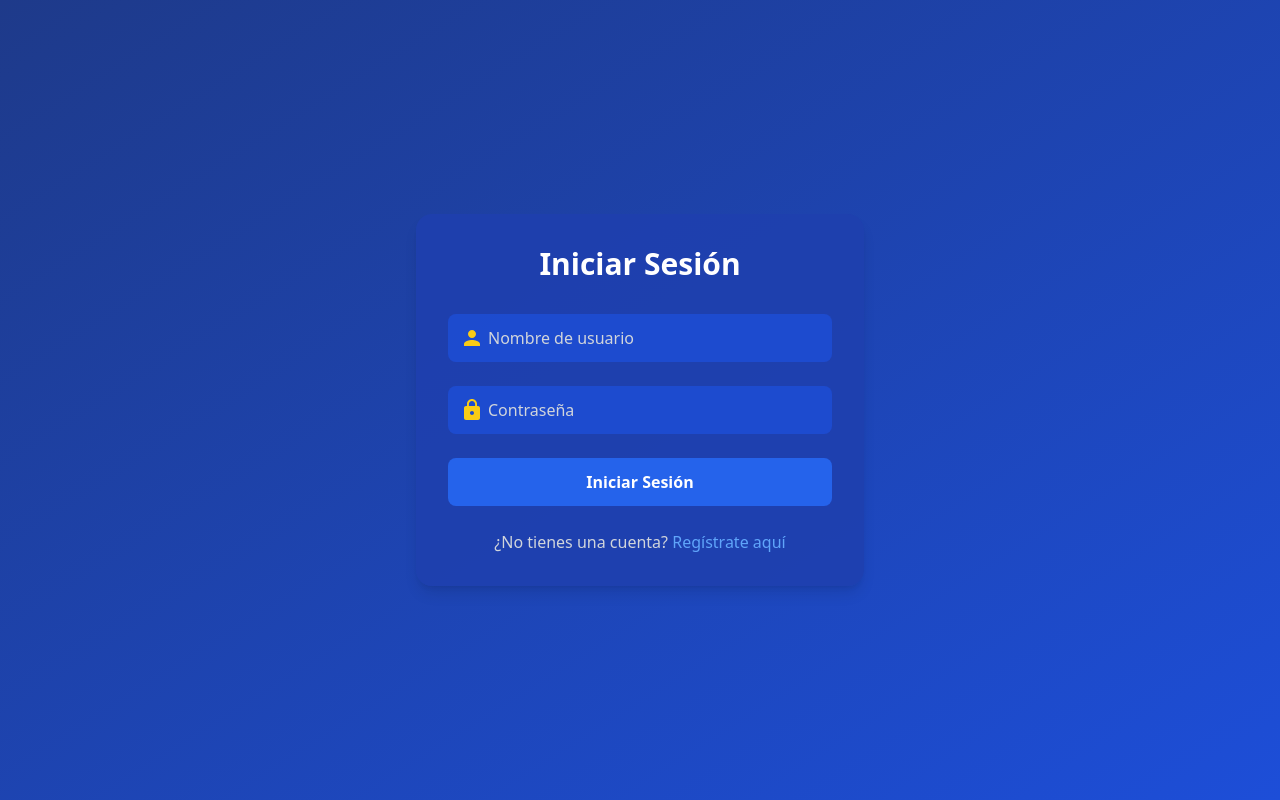
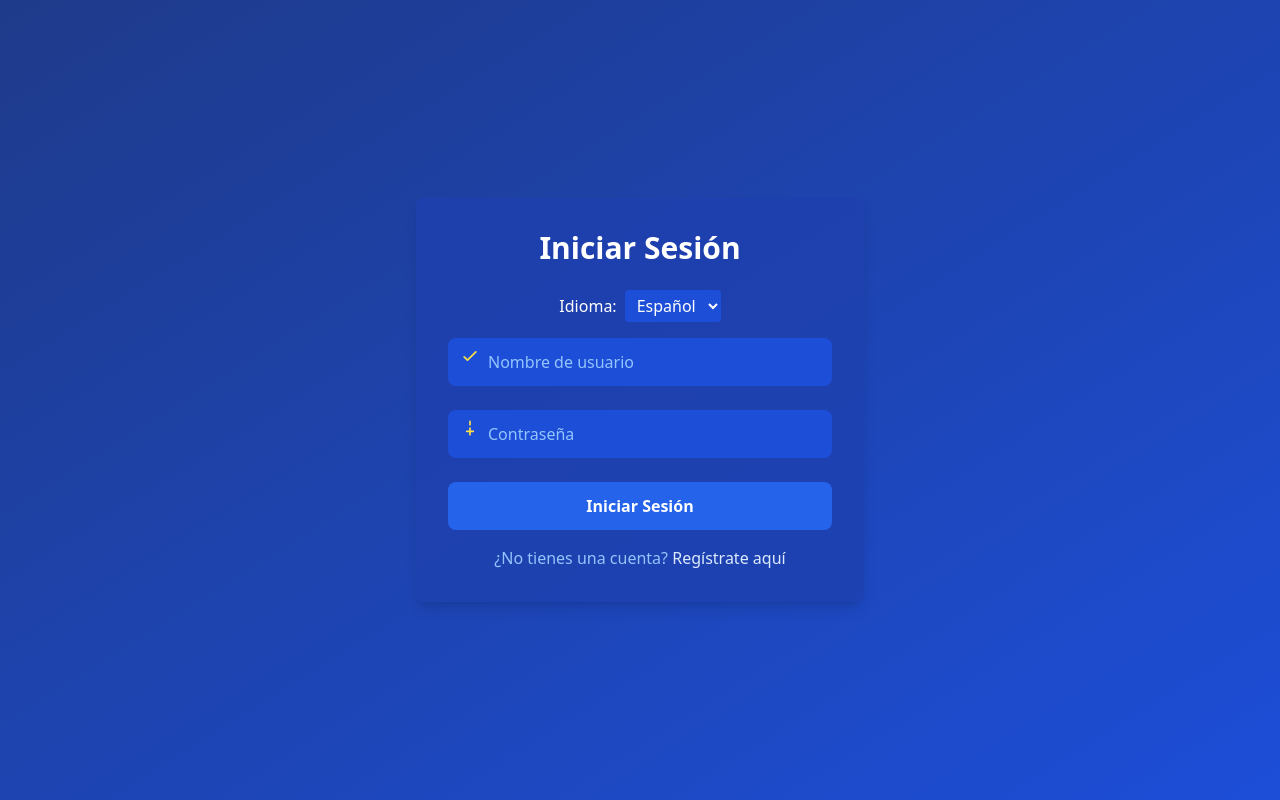
Before and after one commit to Mlastra02/ProyectoDiseno, a Next.js app: page /login in a window 1280 px wide. Built offline with nearby package versions, Linux system fonts and the light colour scheme.

Commit message:
Implementar autenticación y configuración de idioma en el inicio de sesión

```diff
--- a/src/components/BusquedaInsumos.js
+++ b/src/components/BusquedaInsumos.js
@@ -1,4 +1,18 @@
+// src/components/BusquedaInsumos.js
 import { useState } from 'react';
+
+const translations = {
+  es: {
+    title: "Búsqueda de Insumos Alimentarios",
+    placeholder: "Buscar insumo (ej. Arroz, Frijoles)",
+    noResults: "No se encontraron resultados para",
+  },
+  en: {
+    title: "Food Supplies Search",
+    placeholder: "Search for supply (e.g., Rice, Beans)",
+    noResults: "No results found for",
+  },
+};
 
 export default function BusquedaInsumos({ language = 'es' }) {
   const [searchTerm, setSearchTerm] = useState('');
@@ -11,6 +25,8 @@ export default function BusquedaInsumos({ language = 'es' }) {
     { id: 5, name: "Leche", price: "$1.20", description: "Leche entera en polvo" },
   ]);
 
+  const t = translations[language];
+
   const handleSearch = (event) => {
     const query = event.target.value.toLowerCase();
     setSearchTerm(query);
@@ -22,22 +38,22 @@ export default function BusquedaInsumos({ language = 'es' }) {
   };
 
   return (
-        <section className="text-center py-8 px-4 sm:px-6 md:px-8 lg:px-10 bg-gradient-to-b from-blue-900 to-blue-700 text-white min-h-screen flex flex-col items-center">
-            <h2 className="text-4xl md:text-5xl font-bold mb-6 text-blue-100">
-                Búsqueda de Insumos Alimentarios
+    <section className="w-full max-w-5xl text-center py-8 px-4 bg-gradient-to-b from-blue-900 to-blue-700 text-white rounded-lg shadow-lg">
+      <h2 className="text-3xl md:text-4xl font-extrabold mb-6 text-blue-100">
+        {t.title}
       </h2>
-            <div className="mb-8 w-full max-w-md">
+      <div className="mb-8">
         <input
           type="text"
-                    placeholder="Buscar insumo (ej. Arroz, Frijoles)"
+          placeholder={t.placeholder}
           value={searchTerm}
           onChange={handleSearch}
-                    className="w-full p-3 border border-blue-200 rounded-lg bg-blue-50 text-gray-800 placeholder-gray-600 focus:outline-none focus:ring-2 focus:ring-blue-400"
+          className="w-full max-w-md p-3 border border-blue-300 bg-blue-50 text-gray-800 placeholder-gray-600 rounded-lg focus:outline-none focus:ring-2 focus:ring-blue-500"
         />
       </div>
-            <div className="grid gap-6 grid-cols-1 sm:grid-cols-2 lg:grid-cols-3 py-5 w-full max-w-5xl">
+      <div className="grid gap-4 grid-cols-1 sm:grid-cols-2 lg:grid-cols-3 py-5">
         {(filteredItems.length > 0 ? filteredItems : items).map((item) => (
-                    <div key={item.id} className="p-4 bg-blue-800 bg-opacity-80 rounded-lg shadow-lg text-left">
+          <div key={item.id} className="p-4 bg-blue-800 bg-opacity-90 rounded-lg shadow-md text-left">
             <h3 className="text-xl font-semibold text-blue-100">{item.name}</h3>
             <p className="text-md text-blue-200">{item.description}</p>
             <p className="text-lg font-bold text-blue-300 mt-2">{item.price}</p>
@@ -45,7 +61,7 @@ export default function BusquedaInsumos({ language = 'es' }) {
         ))}
       </div>
       {filteredItems.length === 0 && searchTerm && (
-                <p className="text-md text-red-400 mt-4">No se encontraron resultados para "{searchTerm}"</p>
+        <p className="text-md text-red-400 mt-4">{t.noResults} "{searchTerm}"</p>
       )}
     </section>
   );
--- a/src/pages/login.js
+++ b/src/pages/login.js
@@ -1,83 +1,112 @@
-import { useState } from 'react';
+// src/pages/login.js
+import { useState, useEffect } from "react";
 import { useRouter } from 'next/router';
-import { MdPerson, MdLock } from 'react-icons/md';
 
 export default function Login() {
-  const [username, setUsername] = useState('');
-  const [password, setPassword] = useState('');
-  const [message, setMessage] = useState('');
+  const [username, setUsername] = useState("");
+  const [password, setPassword] = useState("");
+  const [language, setLanguage] = useState("es"); // Agregamos el estado para el idioma
   const router = useRouter();
+
+  useEffect(() => {
+    // Cargar el idioma almacenado en localStorage si existe
+    const storedLanguage = localStorage.getItem("language");
+    if (storedLanguage) {
+      setLanguage(storedLanguage);
+    }
+  }, []);
 
   const handleSubmit = async (e) => {
     e.preventDefault();
+    // Guardar el idioma en localStorage
+    localStorage.setItem("language", language);
 
-    try {
-      const res = await fetch('/api/login', {
-        method: 'POST',
-        headers: {
-          'Content-Type': 'application/json',
-        },
-        body: JSON.stringify({ username, password }),
-      });
+    // Lógica de autenticación
+    const res = await fetch("/api/login", {
+      method: "POST",
+      headers: {
+        "Content-Type": "application/json",
+      },
+      body: JSON.stringify({ username, password }),
+    });
 
+    if (res.ok) {
       const data = await res.json();
-
-      if (res.ok) {
-        localStorage.setItem('token', data.token);
-        setMessage('Inicio de sesión exitoso');
-        setTimeout(() => {
-          router.push('/');
-        }, 1000);
-      } else {
-        setMessage(data.message || 'Credenciales inválidas');
-      }
-    } catch (error) {
-      setMessage(`Error en la conexión con el servidor: ${error.message}`);
-      console.error(error);
+      // Guardar el token en localStorage
+      localStorage.setItem("token", data.token);
+      // Redirigir a la página principal
+      router.push("/");
+    } else {
+      alert(language === 'es' ? "Error en la autenticación. Inténtalo de nuevo." : "Authentication error. Please try again.");
     }
   };
 
+  const handleLanguageChange = (e) => {
+    setLanguage(e.target.value);
+    localStorage.setItem("language", e.target.value);
+  };
+
   return (
-    <div className="flex items-center justify-center min-h-screen bg-gradient-to-br from-blue-900 to-blue-700 text-white">
-      <div className="w-full max-w-md p-8 bg-blue-800 bg-opacity-90 rounded-2xl shadow-lg">
-        <h1 className="text-3xl font-semibold text-center mb-8">Iniciar Sesión</h1>
+    <div className="min-h-screen bg-gradient-to-br from-blue-900 to-blue-700 flex items-center justify-center p-6">
+      <div className="w-full max-w-md bg-blue-800 bg-opacity-80 p-8 rounded-lg shadow-lg">
+        <h2 className="text-3xl font-semibold text-center text-white mb-6">
+          {language === 'es' ? 'Iniciar Sesión' : 'Login'}
+        </h2>
+
+        {/* Selector de idioma */}
+        <div className="mb-4 text-center">
+          <label htmlFor="language" className="text-white mr-2">{language === 'es' ? 'Idioma' : 'Language'}:</label>
+          <select
+            id="language"
+            value={language}
+            onChange={handleLanguageChange}
+            className="bg-blue-700 text-white py-1 px-2 rounded focus:outline-none"
+          >
+            <option value="es">Español</option>
+            <option value="en">English</option>
+          </select>
+        </div>
+
         <form onSubmit={handleSubmit} className="space-y-6">
           <div className="relative">
-            <MdPerson className="absolute left-3 top-3 text-yellow-400" size={24} />
+            <label htmlFor="username" className="absolute left-3 top-2 text-yellow-300">
+              <svg xmlns="http://www.w3.org/2000/svg" className="h-5 w-5" fill="none" viewBox="0 0 24 24" stroke="currentColor">
+                <path strokeLinecap="round" strokeLinejoin="round" strokeWidth="2" d="M5 13l4 4L19 7" />
+              </svg>
+            </label>
             <input
               type="text"
-              placeholder="Nombre de usuario"
+              id="username"
+              placeholder={language === 'es' ? "Nombre de usuario" : "Username"}
               value={username}
               onChange={(e) => setUsername(e.target.value)}
-              className="w-full pl-10 pr-4 py-3 bg-blue-700 bg-opacity-80 text-white border-none rounded-lg focus:outline-none focus:ring-2 focus:ring-blue-500 placeholder-gray-300"
+              className="w-full py-3 px-10 bg-blue-700 text-white placeholder-blue-300 rounded-lg focus:outline-none focus:ring-2 focus:ring-yellow-500"
             />
           </div>
           <div className="relative">
-            <MdLock className="absolute left-3 top-3 text-yellow-400" size={24} />
+            <label htmlFor="password" className="absolute left-3 top-2 text-yellow-300">
+              <svg xmlns="http://www.w3.org/2000/svg" className="h-5 w-5" fill="none" viewBox="0 0 24 24" stroke="currentColor">
+                <path strokeLinecap="round" strokeLinejoin="round" strokeWidth="2" d="M12 4v4m0 4v8m4-4H8" />
+              </svg>
+            </label>
             <input
               type="password"
-              placeholder="Contraseña"
+              id="password"
+              placeholder={language === 'es' ? "Contraseña" : "Password"}
               value={password}
               onChange={(e) => setPassword(e.target.value)}
-              className="w-full pl-10 pr-4 py-3 bg-blue-700 bg-opacity-80 text-white border-none rounded-lg focus:outline-none focus:ring-2 focus:ring-blue-500 placeholder-gray-300"
+              className="w-full py-3 px-10 bg-blue-700 text-white placeholder-blue-300 rounded-lg focus:outline-none focus:ring-2 focus:ring-yellow-500"
             />
           </div>
-          <button
-            type="submit"
-            className="w-full py-3 bg-blue-600 text-white font-semibold rounded-lg hover:bg-blue-700 transition duration-300"
-          >
-            Iniciar Sesión
+          <button type="submit" className="w-full py-3 bg-blue-600 text-white font-semibold rounded-lg hover:bg-blue-700 transition duration-300">
+            {language === 'es' ? "Iniciar Sesión" : "Login"}
           </button>
         </form>
-        {message && <p className="mt-4 text-center text-red-400">{message}</p>}
-        <p className="mt-6 text-center text-gray-300">
-          ¿No tienes una cuenta?{' '}
-          <span
-            onClick={() => router.push('/register')}
-            className="text-blue-400 cursor-pointer hover:underline"
-          >
-            Regístrate aquí
-          </span>
+        <p className="text-center text-blue-300 mt-4">
+          {language === 'es' ? "¿No tienes una cuenta?" : "Don't have an account?"}{" "}
+          <a href="/register" className="text-blue-100 hover:underline">
+            {language === 'es' ? "Regístrate aquí" : "Sign up here"}
+          </a>
         </p>
       </div>
     </div>
```
Also changed, not shown: src/pages/index.js (+34 -13 lines). Lines whose indentation alone changed are shown as unchanged.
